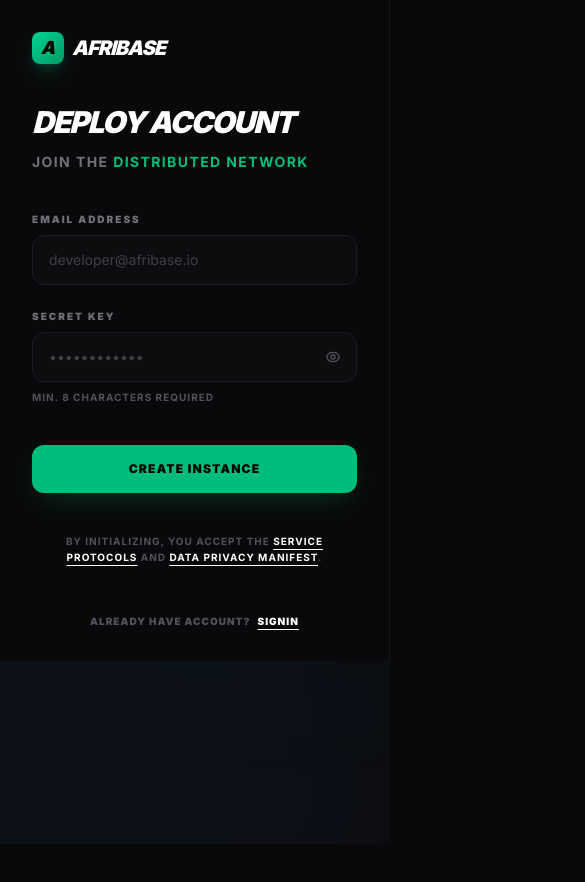
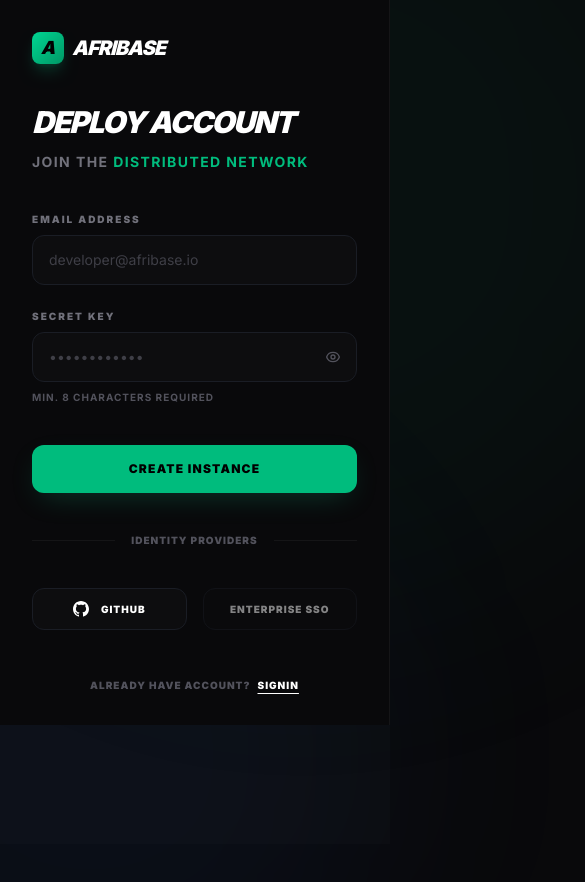
Before and after one commit to Altris-Product-Systems/Afribase-frontend, a Next.js app: page /auth/sign-up in a window 390 px wide. Shown: the top 882 px of the page, 585 px wide, since content can reach past the window. Before the commit the page ends 844 px from the top, so only its background shows below. Built offline with nearby package versions, Linux system fonts and the light colour scheme; no server answers.

Commit message:
feat: Introduce social login options on the sign-up page and update responsive breakpoints from `lg` to `xl` across authentication pages.

```diff
--- a/app/auth/forgot-password/page.tsx
+++ b/app/auth/forgot-password/page.tsx
@@ -6,7 +6,7 @@
 
 export default function ForgotPasswordPage() {
   return (
-    <div className="min-h-screen bg-[#0c0c0e] flex text-white relative overflow-hidden">
+    <div className="min-h-screen bg-[#0c0c0e] flex flex-col xl:flex-row text-white relative">
       {/* Background Decorative Elements */}
       <div className="absolute top-0 left-0 w-full h-full pointer-events-none z-0">
         <div className="absolute -top-1/4 -left-1/4 w-[800px] h-[800px] bg-emerald-500/5 rounded-full blur-[120px]" />
@@ -14,7 +14,7 @@
       </div>
 
       {/* Left Side - Form */}
-      <div className="w-full lg:w-[45%] flex items-center justify-center p-8 lg:p-16 relative z-10 border-r border-white/5 bg-[#09090b]">
+      <div className="w-full xl:w-[45%] flex items-center justify-center p-8 xl:p-16 relative z-10 border-r border-white/5 bg-[#09090b]">
         <div className="w-full max-w-sm animate-gelatinous-in">
           {/* Logo */}
           <Link href="/" className="inline-flex items-center gap-2 mb-10 group">
@@ -68,7 +68,7 @@
       </div>
 
       {/* Right Side - Africa Map Animation */}
-      <div className="hidden lg:flex lg:w-[55%] relative items-center justify-center bg-[#060608] overflow-hidden">
+      <div className="hidden xl:flex xl:w-[55%] relative items-center justify-center bg-[#060608] overflow-hidden">
         <AfricaMapAnimation />
       </div>
     </div>
--- a/app/auth/sign-in/page.tsx
+++ b/app/auth/sign-in/page.tsx
@@ -70,7 +70,7 @@
   };
 
   return (
-    <div className="min-h-screen bg-[#0c0c0e] flex flex-col lg:flex-row text-white relative overflow-hidden">
+    <div className="min-h-screen bg-[#0c0c0e] flex flex-col xl:flex-row text-white relative">
       {/* Background Decorative Elements */}
       <div className="absolute top-0 left-0 w-full h-full pointer-events-none z-0">
         <div className="absolute -top-1/4 -left-1/4 w-[800px] h-[800px] bg-emerald-500/5 rounded-full blur-[120px]" />
@@ -78,7 +78,7 @@
       </div>
 
       {/* Left Side - Form */}
-      <div className="w-full lg:w-[45%] flex items-center justify-center p-8 lg:p-16 relative z-10 border-r border-white/5 bg-[#09090b]">
+      <div className="w-full xl:w-[45%] flex items-center justify-center p-8 xl:p-16 relative z-10 border-r border-white/5 bg-[#09090b]">
         <div className="w-full max-w-sm animate-gelatinous-in">
           {/* Logo */}
           <Link href="/" className="inline-flex items-center gap-2 mb-10 group">
@@ -228,7 +228,7 @@
       </div>
 
       {/* Right Side - Africa Map Animation - Hidden on mobile */}
-      <div className="hidden lg:flex lg:w-[55%] relative items-center justify-center bg-[#060608] overflow-hidden">
+      <div className="hidden xl:flex xl:w-[55%] relative items-center justify-center bg-[#060608] overflow-hidden">
         <AfricaMapAnimation />
       </div>
     </div>
--- a/app/auth/sign-up/page.tsx
+++ b/app/auth/sign-up/page.tsx
@@ -59,7 +59,7 @@
   };
 
   return (
-    <div className="min-h-screen bg-[#0c0c0e] flex flex-col lg:flex-row text-white relative overflow-hidden">
+    <div className="min-h-screen bg-[#0c0c0e] flex flex-col xl:flex-row text-white relative">
       {/* Background Decorative Elements */}
       <div className="absolute top-0 left-0 w-full h-full pointer-events-none z-0">
         <div className="absolute -top-1/4 -left-1/4 w-[800px] h-[800px] bg-emerald-500/5 rounded-full blur-[120px]" />
@@ -67,7 +67,7 @@
       </div>
 
       {/* Left Side - Form */}
-      <div className="w-full lg:w-[45%] flex items-center justify-center p-8 lg:p-16 relative z-10 border-r border-white/5 bg-[#09090b]">
+      <div className="w-full xl:w-[45%] flex items-center justify-center p-8 xl:p-16 relative z-10 border-r border-white/5 bg-[#09090b]">
         <div className="w-full max-w-sm animate-gelatinous-in">
           {/* Logo */}
           <Link href="/" className="inline-flex items-center gap-2 mb-10 group">
@@ -175,19 +175,33 @@
             </button>
           </form>
 
-          {/* Terms */}
-          <p className="mt-10 text-[10px] text-center text-zinc-600 font-bold uppercase tracking-[0.1em] leading-relaxed">
-            By initializing, you accept the{' '}
-            <Link href="/legal/terms" className="text-white hover:text-emerald-400 underline underline-offset-4">
-              Service Protocols
-            </Link>{' '}
-            and{' '}
-            <Link href="/legal/privacy" className="text-white hover:text-emerald-400 underline underline-offset-4">
-              Data Privacy Manifest
-            </Link>.
-          </p>
+          {/* Divider */}
+          <div className="relative my-10">
+            <div className="absolute inset-0 flex items-center">
+              <div className="w-full border-t border-white/5" />
+            </div>
+            <div className="relative flex justify-center text-[10px]">
+              <span className="px-4 bg-[#09090b] text-zinc-600 font-black uppercase tracking-widest">
+                Identity Providers
+              </span>
+            </div>
+          </div>
 
-          {/* Sign In Link */}
+          <div className="grid grid-cols-2 gap-4">
+            <button
+              onClick={() => { }}
+              className="flex items-center justify-center gap-3 px-4 py-3 border border-white/5 bg-white/[0.02] rounded-xl hover:bg-white/[0.05] transition-all duration-300 hover:border-white/10"
+            >
+              <svg className="w-4 h-4 text-white" viewBox="0 0 24 24" fill="currentColor">
+                <path d="M12 0c-6.626 0-12 5.373-12 12 0 5.302 3.438 9.8 8.207 11.387.599.111.793-.261.793-.577v-2.234c-3.338.726-4.033-1.416-4.033-1.416-.546-1.387-1.333-1.756-1.333-1.756-1.089-.745.083-.729.083-.729 1.205.084 1.839 1.237 1.839 1.237 1.07 1.834 2.807 1.304 3.492.997.107-.775.418-1.305.762-1.604-2.665-.305-5.467-1.334-5.467-5.931 0-1.311.469-2.381 1.236-3.221-.124-.303-.535-1.524.117-3.176 0 0 1.008-.322 3.301 1.23.957-.266 1.983-.399 3.003-.404 1.02.005 2.047.138 3.006.404 2.291-1.552 3.297-1.23 3.297-1.23.653 1.653.242 2.874.118 3.176.77.84 1.235 1.911 1.235 3.221 0 4.609-2.807 5.624-5.479 5.921.43.372.823 1.102.823 2.222v3.293c0 .319.192.694.801.576 4.765-1.589 8.199-6.086 8.199-11.386 0-6.627-5.373-12-12-12z" />
+              </svg>
+              <span className="text-[10px] font-black text-white uppercase tracking-widest">GitHub</span>
+            </button>
+            <button title="Currently Disabled" className="flex items-center justify-center gap-3 px-4 py-3 border border-white/5 bg-white/[0.02] rounded-xl hover:bg-white/[0.05] transition-all duration-300 hover:border-white/10 opacity-50 cursor-not-allowed">
+              <span className="text-[10px] font-black text-white uppercase tracking-widest">Enterprise SSO</span>
+            </button>
+          </div>
+
           <p className="mt-12 text-center text-[10px] font-black uppercase tracking-widest text-zinc-600">
             already have account?{' '}
             <Link href="/auth/sign-in" className="text-white hover:text-emerald-400 transition-colors ml-1 underline underline-offset-4">
@@ -198,7 +212,7 @@
       </div>
 
       {/* Right Side - Africa Map Animation - Hidden on mobile */}
-      <div className="hidden lg:flex lg:w-[55%] relative items-center justify-center bg-[#060608] overflow-hidden">
+      <div className="hidden xl:flex xl:w-[55%] relative items-center justify-center bg-[#060608] overflow-hidden">
         <AfricaMapAnimation />
       </div>
     </div>
```
